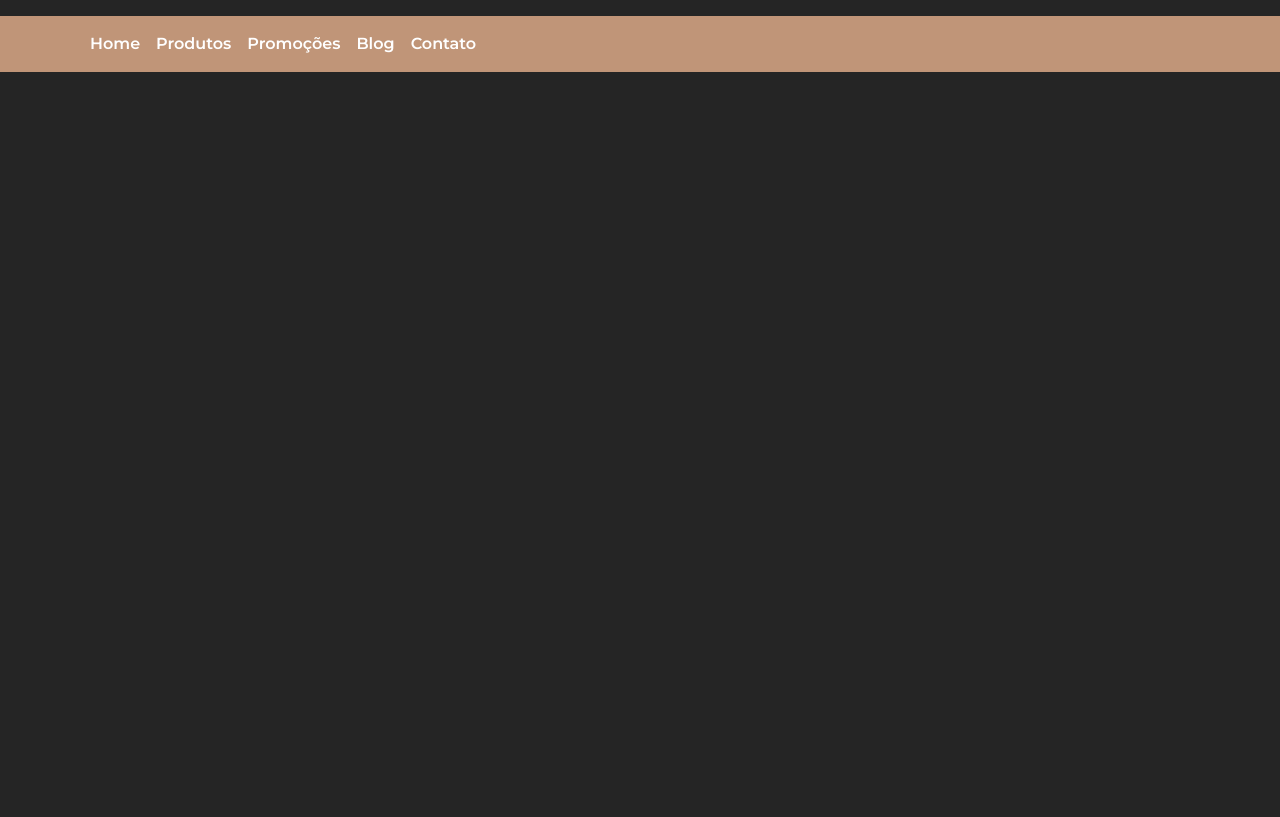
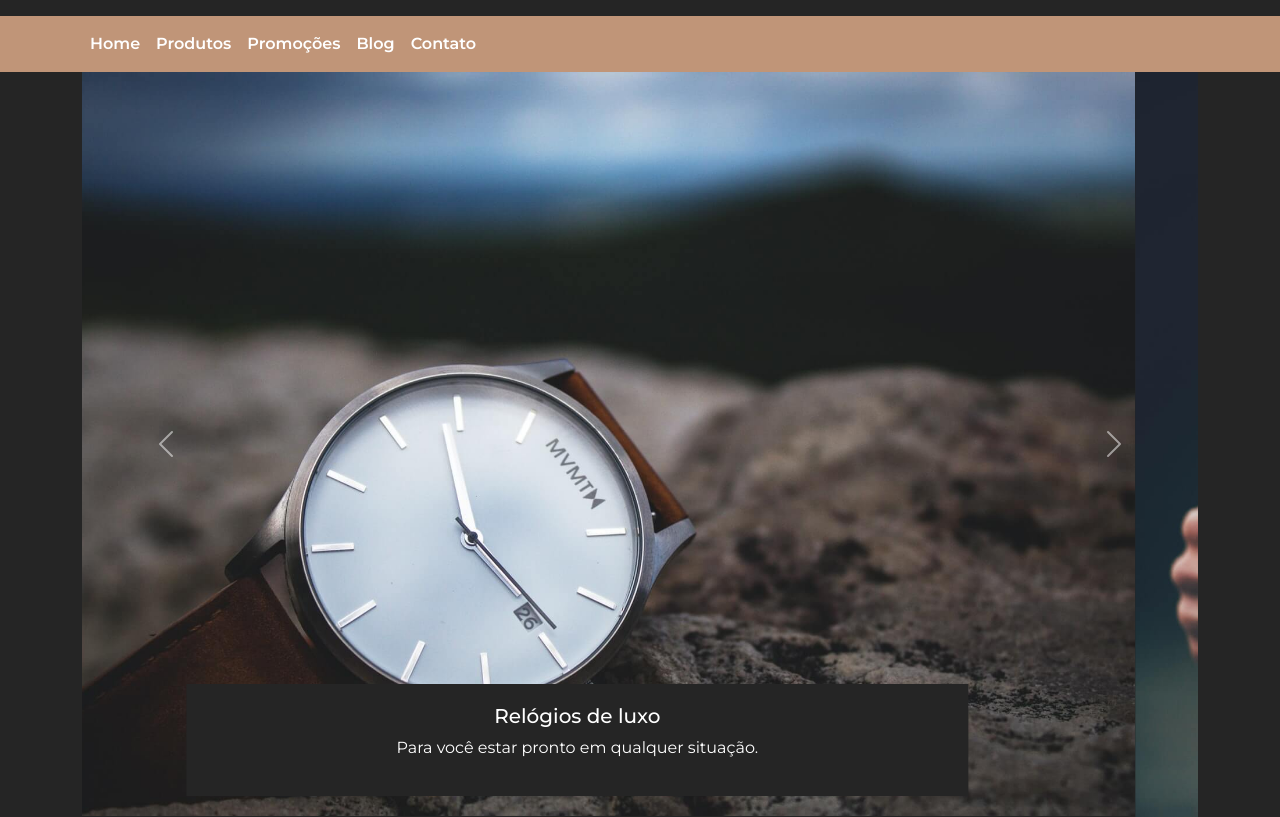
Before and after one commit to fabioluizvieiradasilva/ExactTime, a plain HTML site: page index.html in a window 1280 px wide. Shown: the part 84-901 px from the top of the page. Before the commit the page ends 800 px from the top, so only its background shows below. Drawn offline with nearby package versions, Linux system fonts and the light colour scheme.

Commit message:
Inicio do desenvolvimento do banner

```diff
--- a/index.html
+++ b/index.html
@@ -81,8 +81,38 @@
             </ul>
         </div>
     </nav>
+    <!--NAVBAR BOTTOM END-->
 
-    <!--NAVBAR BOTTOM END-->
+    <!--BANNER BEGIN-->
+
+    <div class="container" id="banners-container">
+        <div id="slider" class="carousel slide" data-bs-ride="carousel">
+          <div class="carousel-inner">
+            <div class="carousel-item active">
+              <img src="img/banner1.jpg" class="d-block w-100 img-fluid" alt="...">
+              <div class="carousel-caption primary-bg-color">
+                <h5>Relógios de luxo</h5>
+                <p>Para você estar pronto em qualquer situação.</p>
+              </div>
+            </div>
+            <div class="carousel-item">
+              <img src="img/banner3.jpg" class="d-block w-100 img-fluid" alt="...">
+              <div class="carousel-caption primary-bg-color">
+                <h5>Linha Importada</h5>
+                <p>Conheça os melhores relógios suiços, com pronta entrega.</p>
+              </div>
+            </div>
+          </div>
+          <button class="carousel-control-prev" type="button" data-bs-target="#slider" data-bs-slide="prev">
+            <span class="carousel-control-prev-icon" aria-hidden="true"></span>
+            <span class="visually-hidden">Previous</span>
+          </button>
+          <button class="carousel-control-next" type="button" data-bs-target="#slider" data-bs-slide="next">
+            <span class="carousel-control-next-icon" aria-hidden="true"></span>
+            <span class="visually-hidden">Next</span>
+          </button>
+        </div>
+    <!--BANNER END-->
 
 </body>
 </html>
```
